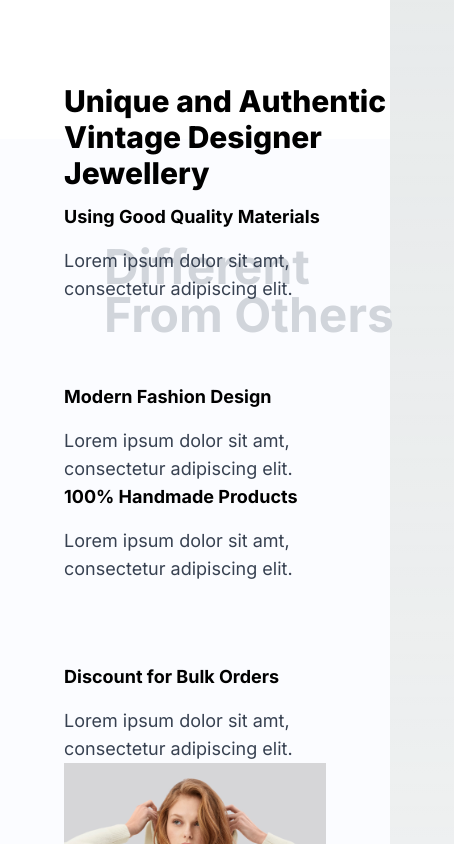
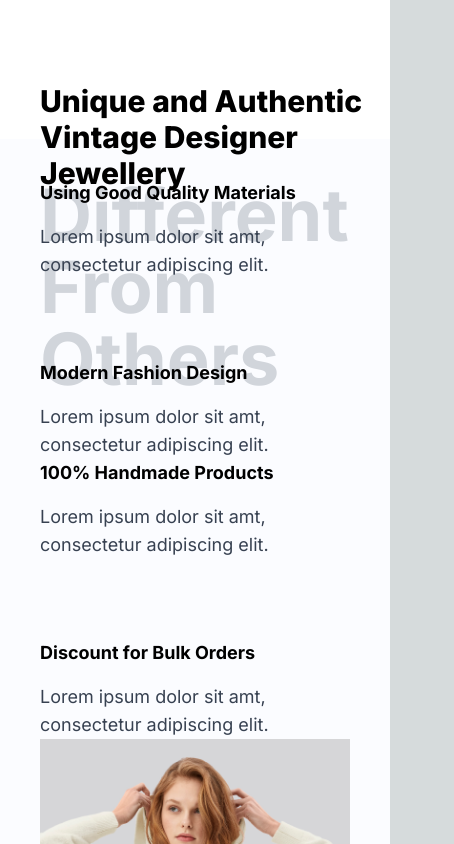
Before and after one commit to ShahzadAliSoomro/PIAIC-Hackathon1st, a Next.js app: page / in a window 390 px wide. Shown: the part 2420-3264 px from the top of the page, 454 px wide, since content can reach past the window. Built offline with nearby package versions, Linux system fonts and the light colour scheme.

Commit message:
context done

```diff
--- a/components/Footer.tsx
+++ b/components/Footer.tsx
@@ -88,7 +88,7 @@ export default function Footer() {
           </div>
 
           <div className="w-full border-b pt-10 border-black"></div>
-           <div className="flex justify-between pt-5">
+           <div className="flex justify-between space-y-4 lg:space-y-0 pt-5 flex-wrap lg:flex-nowrap">
           <p className=" text-lg text-gray-800">Copyright © 2022 Dine Market</p>
           <p className=" text-lg text-gray-800">Design by. <a href="#" className="font-bold text-black">Weird Design Studio</a></p>
           <p className=" text-lg text-gray-800">Code by.
--- a/components/ProContent.tsx
+++ b/components/ProContent.tsx
@@ -4,16 +4,16 @@ import Image from 'next/image'
 
 export default function ProContent() {
   return (
-    <div className='w-full bg-[#FBFCFF] relative p-16 '>
+    <div className='w-full bg-[#FBFCFF] relative p-10 lg:p-16 '>
     <div className=' flex text-black font-extrabold absolute -top-14 lg:-right-36'>
         <h2 className='text-3xl lg:text-5xl w-full lg:w-9/12 container mx-auto'>Unique and Authentic Vintage Designer Jewellery</h2>
     </div>
     <div className='bg-[#FBFCFF] container mx-auto'>
-        <div className='w-full lg:w-60 font-bold p-10 absolute z-10'>
-            <h1 className='text-5xl lg:text-7xl text-gray-300 '>Different From Others</h1>
+        <div className='w-44 lg:w-60 font-bold lg:p-10 absolute z-10'>
+            <h1 className='text-7xl lg:text-7xl text-gray-300 '>Different From Others</h1>
         </div>
         <div className='w-full flex flex-wrap lg:flex-nowrap'>
-            <div className='w-full lg:w-3/12 flex flex-col z-20'>
+            <div className='w-full lg:w-3/12 flex flex-cols-2 lg:flex-col z-20'>
                 <div className='space-y-20'>
                 <div className='flex flex-col space-y-4'>
                 <h4 className='text-black text-lg font-bold'>Using Good Quality Materials</h4>
@@ -46,7 +46,9 @@ export default function ProContent() {
                         className='w-full'/>
                     </div>
                     <div className='flex flex-col space-y-7'>
-                      <p className='text-gray-700 text-lg text-justify'>This piece is ethically crafted in our small family-owned workshop in Peru with unmatched attention to detail and care. The Natural color is the actual natural color of the fiber, undyed and 100% traceable.</p>
+                      <p className='text-gray-700 text-lg text-justify'>This piece is ethically crafted in our small
+                      family-owned workshop in Peru with unmatched attention to detail and care. The Natural color
+                      is the actual natural color of the fiber, undyed and 100% traceable.</p>
                          <button className='bg-[#212121] text-white p-2 flex justify-center w-64 font-semibold'>See All Product</button>
                     </div>
                 </div>
```
